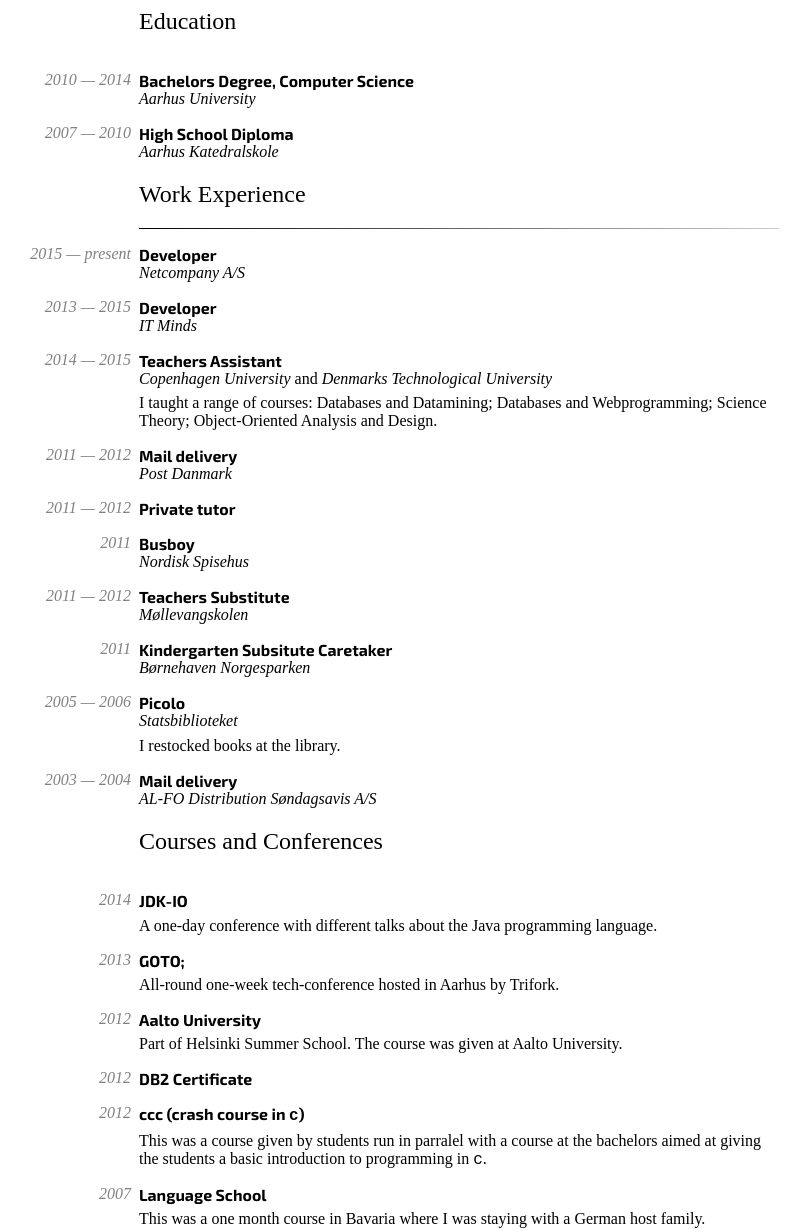
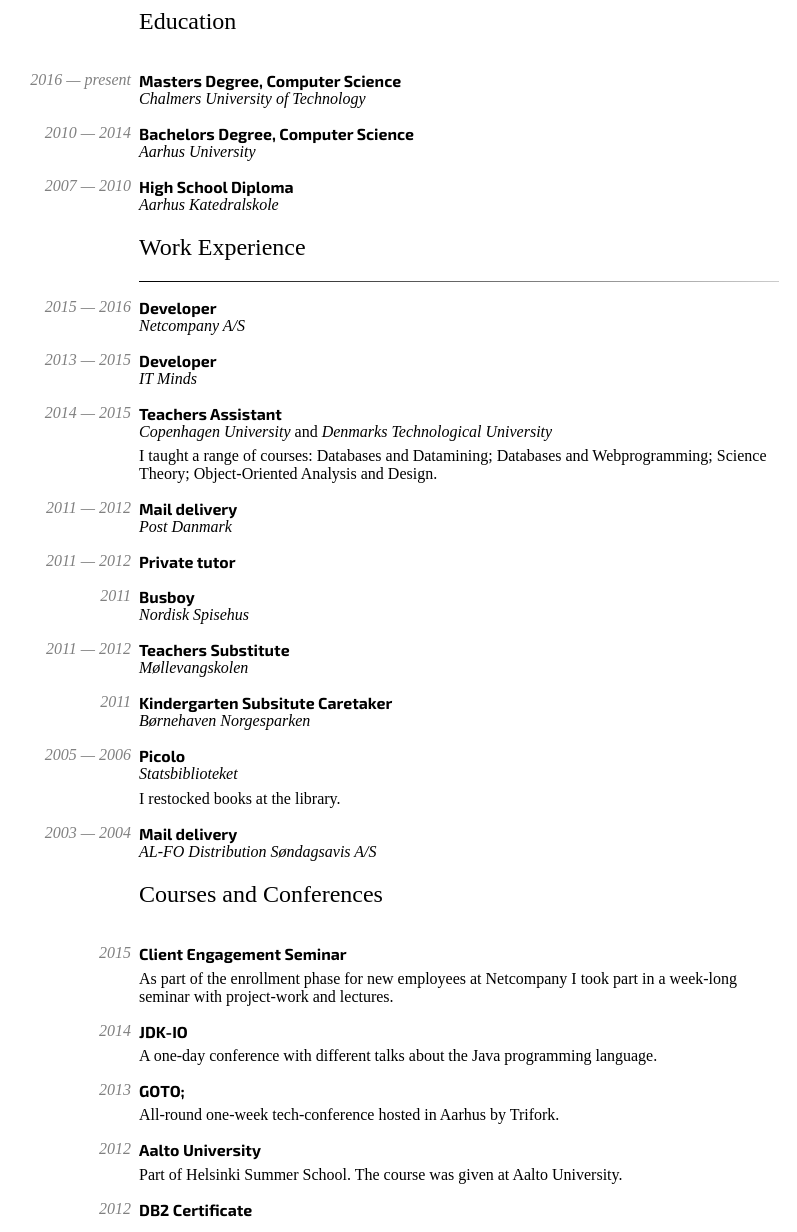
Before and after one commit to fredefox/fredefox.github.io, a plain HTML site: page curriculum/index.html in a window 1280 px wide. Shown: the part 345-1577 px from the top of the page, without its empty margins (245-1042 px from the left). Drawn offline with Linux system fonts and the light colour scheme.

Commit message:
Update CV

```diff
--- a/curriculum/index.html
+++ b/curriculum/index.html
@@ -47,6 +47,11 @@
         <hr/>
         <ol>
           <li>
+            <h3>Masters Degree, Computer Science</h3>
+            <i class="margin">2016 &mdash; present</i>
+            <em>Chalmers University of Technology</em>
+          </li>
+          <li>
             <h3>Bachelors Degree, Computer Science</h3>
             <i class="margin">2010 &mdash; 2014</i>
             <em>Aarhus University</em>
@@ -64,7 +69,7 @@
         <ol>
           <li>
             <h3>Developer</h3>
-            <i class="margin">2015 &mdash; present</i>
+            <i class="margin">2015 &mdash; 2016</i>
             <em>Netcompany A&#47;S</em>
           </li>
           <li>
@@ -120,6 +125,11 @@
           <h2>Courses and Conferences</h2>
           <hr/>
           <li>
+            <h3>Client Engagement Seminar</h3>
+            <i class="margin">2015</i>
+            <p>As part of the enrollment phase for new employees at Netcompany I took part in a week-long seminar with project-work and lectures.</p>
+          </li>
+          <li>
             <h3>JDK-IO</h3>
             <i class="margin">2014</i>
             <p>A one-day conference with different talks about the Java programming language.</p>
```
